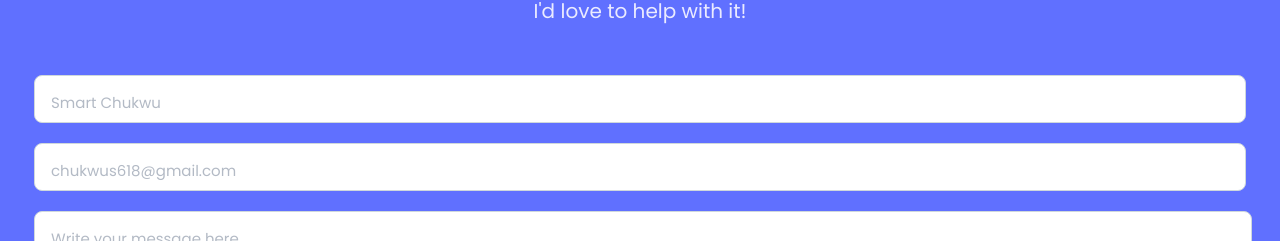
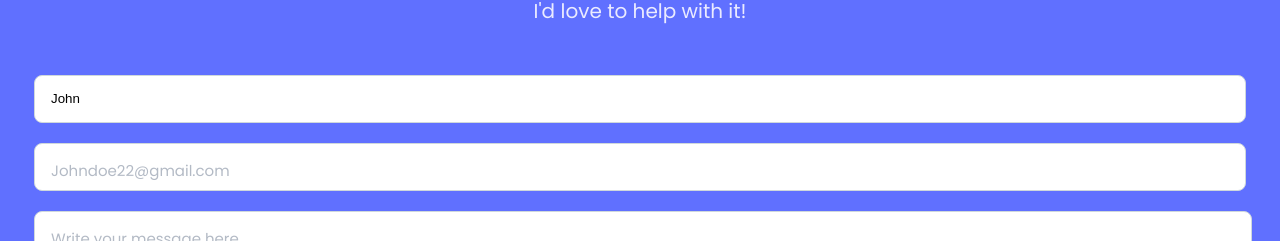
Before and after one commit to chukwus618/Portfolio-Setup, a plain HTML site: page index.html in a window 1280 px wide. Shown: the part 7192-7433 px from the top of the page. Drawn offline with Linux system fonts and the light colour scheme.

Commit message:
Change personal information used for placeholder

```diff
--- a/index.html
+++ b/index.html
@@ -181,8 +181,8 @@
      <h2 class="contact-header-text">Contact me</h2>
      <p class="contact-text">If you have an application you are interested in developing, a feature that you need built or a project that needs coding.<br/>I'd love to help with it!</p>
      <form action="https://formspree.io/f/meoaqzqn" method="POST">
-       <input name="full name" id="name" type="text" placeholder="Smart Chukwu" required type="text" maxlength="30">
-       <input name="email-address" id="email" type="email" placeholder="chukwus618@gmail.com" required type="email">
+       <input name="full name" id="name" type="text" placeholder="John Doe" required type="text" maxlength="30" value="John">
+       <input name="email-address" id="email" type="email" placeholder="Johndoe22@gmail.com" required type="email">
        <textarea name="message" required maxlength="500" placeholder="Write your message here..."></textarea>
        <button type="submit" class="button-contact">Get in touch</button>
      </form>
```
